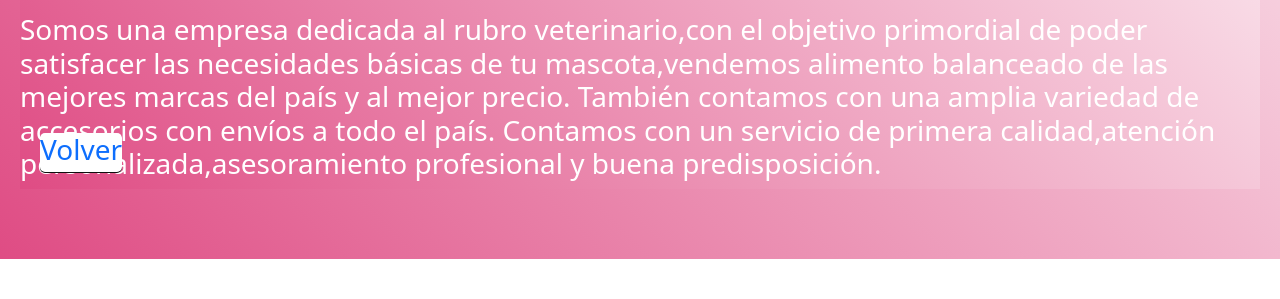
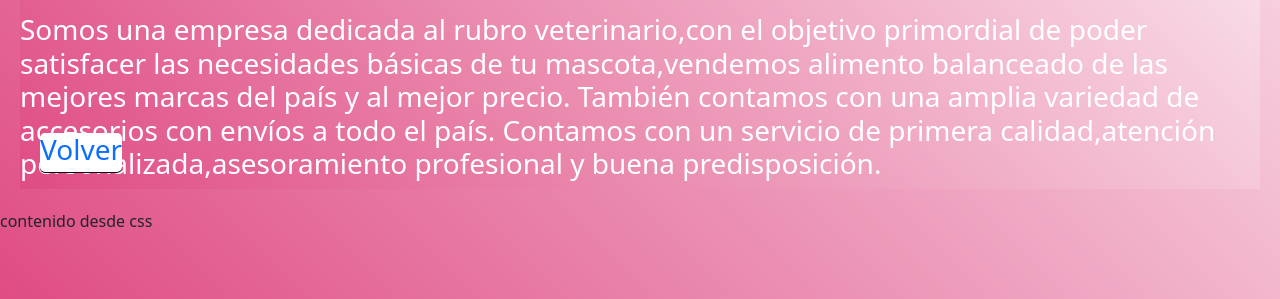
Before and after one commit to NicolasEspunia/Coder, a website: page documentos/nosotros.html in a window 1280 px wide. Shown: the part 587-886 px from the top of the page. Before the commit the page ends 846 px from the top, so only its background shows below. Drawn offline with nearby package versions, Linux system fonts and the light colour scheme.

```diff
--- a/documentos/nosotros.html
+++ b/documentos/nosotros.html
@@ -36,6 +36,11 @@
             </article>
         </section>
     </div>
+    <div class="calculos">
+        <p class="calculos__texto">
+
+        </p>
+    </div>
 
         <h3>
         <a href="index.html"class="inline">Volver</a>
--- /dev/null
+++ b/partials/_logic.scss
@@ -0,0 +1,6 @@
+.calculos{
+    &__texto::after{
+        content: "contenido desde css";
+
+    }
+}
--- a/sass/main.scss
+++ b/sass/main.scss
@@ -1,3 +1,4 @@
 
 @import 'partials/variables';
+@import'partials/logic';
 @import 'pages/nosotros';
```
Also changed, not shown: documentos/estilos/nosotros.css.
